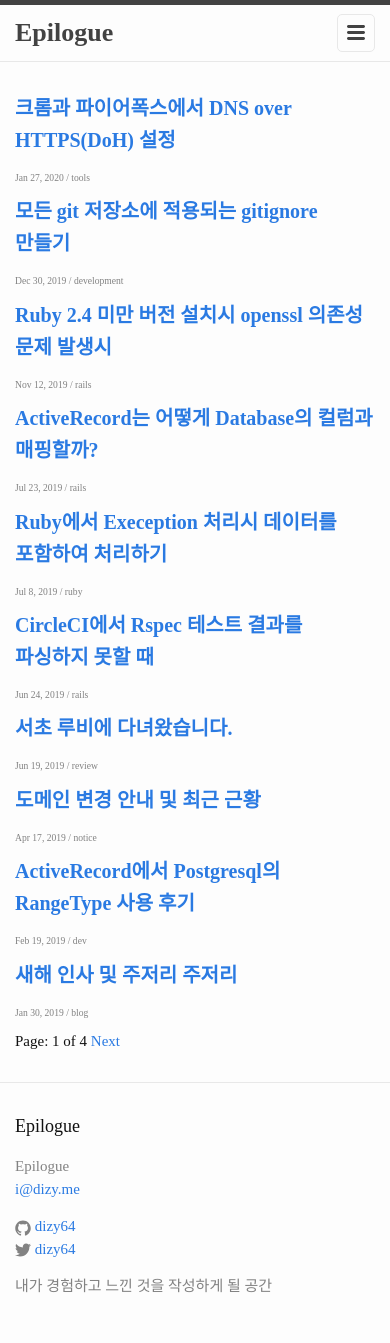
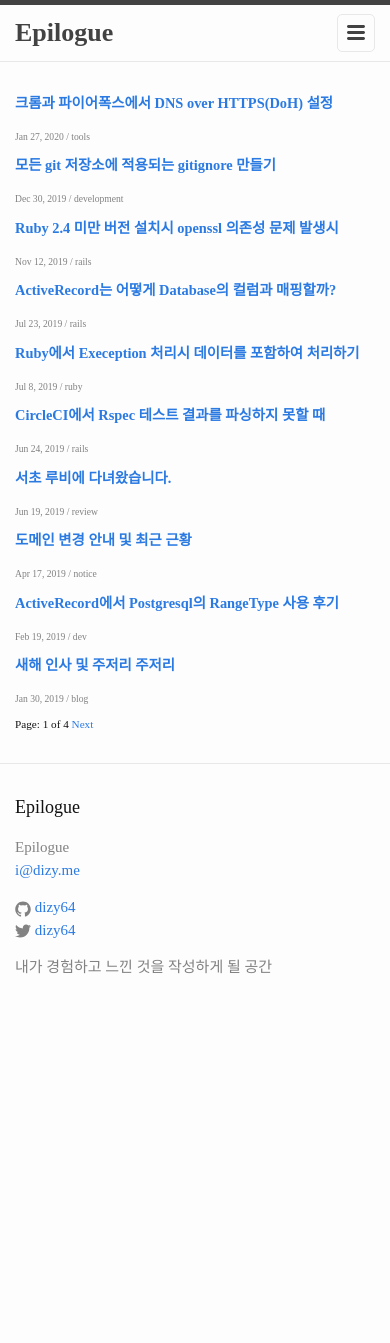
Before and after one commit to dizy64/dizy64.github.io, a Jekyll site: the page built from index.html, in a window 390 px wide. Built offline with Jekyll 4.4.1, drawn with Linux system fonts in a browser that asks for light colours; the list of posts is cut into pages by our own code; after the commit the page ends 1024 px from its top, so only the background shows below that.

Commit message:
모바일 대응 폰트 사이즈 수정

```diff
--- a/_sass/_layout.scss
+++ b/_sass/_layout.scss
@@ -150,7 +150,7 @@
   width:         calc(45% - (#{$spacing-unit} / 2));
 }
 
-@include media-query($on-laptop) {
+@include media-query($on-palm) {
   .footer-col-1,
   .footer-col-2 {
     width: -webkit-calc(50% - (#{$spacing-unit} / 2));
@@ -211,12 +211,12 @@
     .post-header {
       margin-bottom: 10px;
       .post-title {
-        font-size: 1.6rem;
+        font-size: 1.3rem;
         font-weight: bold;
         line-height: 1.6;
         word-break: keep-all;
-        @include media-query($on-laptop) {
-          font-size: 20px;
+        @include media-query($on-palm) {
+          font-size: 0.9rem;
         }
       }
       .post-subtitle {
@@ -232,14 +232,20 @@
     .content {
       @include link-underline;
       font-size: 1rem;
-      @include media-query($on-laptop) {
-        font-size: 14px;
+      @include media-query($on-palm) {
+        font-size: 0.7rem;
       }
       .more {
         font-weight: bold;
       }
     }
   }
+  .pagination {
+      @include media-query($on-palm) {
+        font-size: 0.7rem;
+      }
+    }
+
 }
 
 
@@ -252,7 +258,7 @@
 }
 
 .post-title {
-  font-size: 1.5rem;
+  font-size: 1.3rem;
   line-height: 1.5;
   font-weight: bold;
   word-break: keep-all;
@@ -267,15 +273,10 @@
 
 .post-content {
   @include link-underline;
-  font-size: $base-font-size + 3px;
+  font-size: 1rem;
+
   margin-bottom: $spacing-unit;
   font-weight: $base-font-weight;
-  @include media-query($on-laptop) {
-    font-size: $base-font-size;
-    img {
-      width: 90%;
-    }
-  }
   line-height: 180%;
 
   h1, h2, h3, h4, h5, h6 { font-weight: bold }
@@ -283,6 +284,19 @@
   h2 { font-size: 1.3rem }
   h3 { font-size: 1.2rem; }
   h4, h5, h6 { font-size: 1.1rem }
+
+  @include media-query($on-palm) {
+    font-size: 0.8rem;
+    img {
+      width: 90%;
+    }
+    h1, h2, h3, h4, h5, h6 { font-weight: bold }
+    h1 { font-size: 1.3rem }
+    h2 { font-size: 1.2rem }
+    h3 { font-size: 1.1rem; }
+    h4, h5, h6 { font-size: 1rem }
+    code { font-size: 0.8rem; }
+  }
 
   table {
     margin: 0 auto;
```
